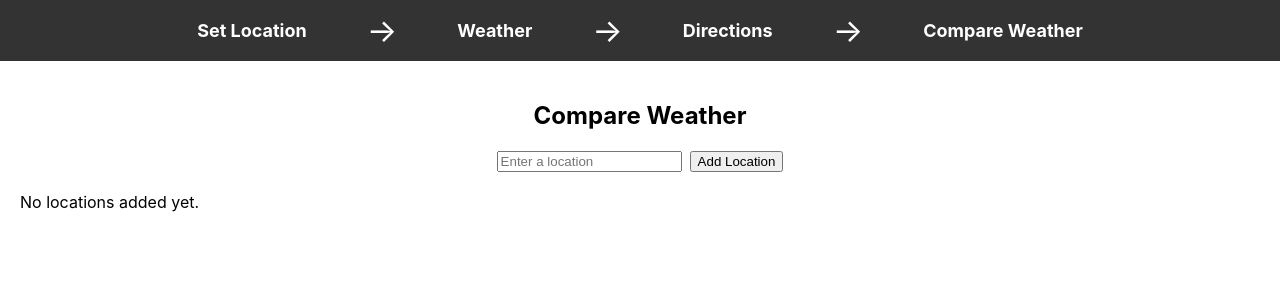
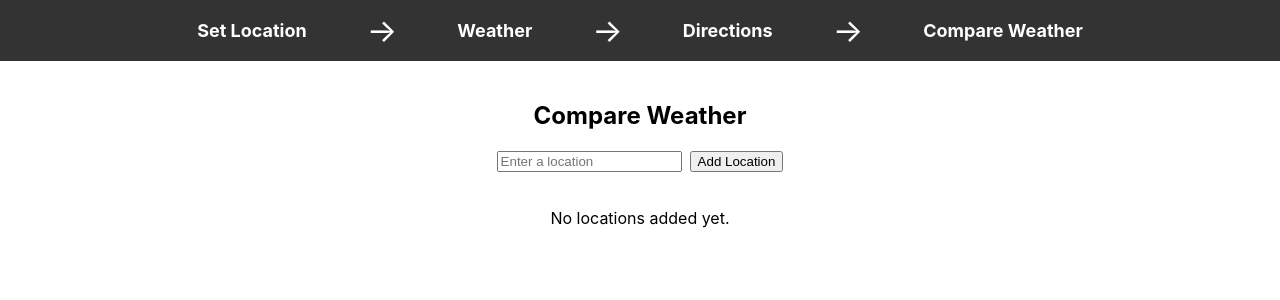
Before and after one commit to cduggan1/group-design-project-10, a React (Create React App) app in the folder client/: page /compare in a window 1280 px wide. Shown: the top 300 px of the page. Built offline with nearby package versions, Linux system fonts and the light colour scheme; no server answers.

Commit message:
centered text

```diff
--- a/client/src/components/CompareWeather.js
+++ b/client/src/components/CompareWeather.js
@@ -75,8 +75,8 @@ const removeLocation = (address) => {
         </div>
 
       {/* Weather comparison table */}
-        <div style={{ marginTop: "20px" }}>
-            {compareLocations.length === 0 ? (
+      <div style={{ marginTop: "20px", display: "flex", justifyContent: "center" }}>
+        {compareLocations.length === 0 ? (
             <p>No locations added yet.</p>
             ) : (
           <div className="compare-weather-container">
```
